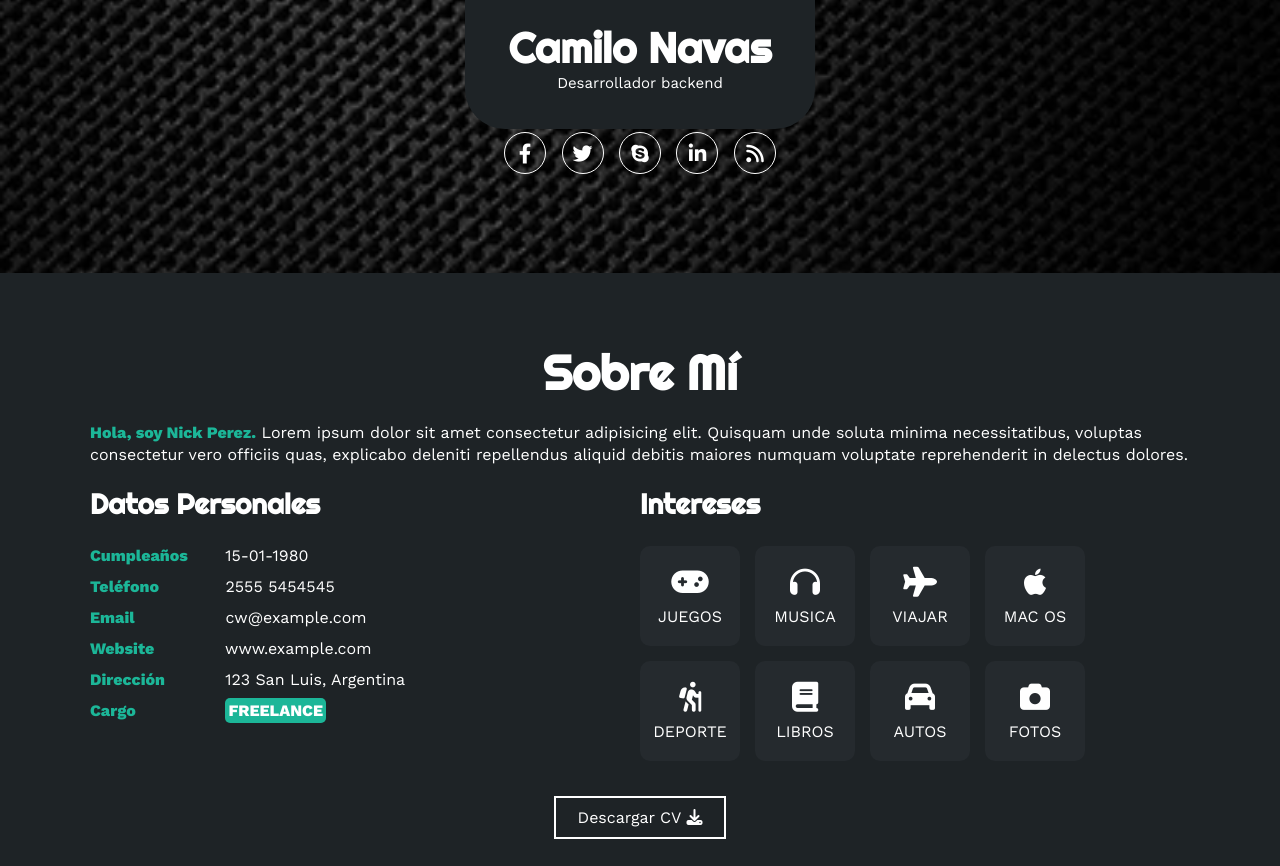
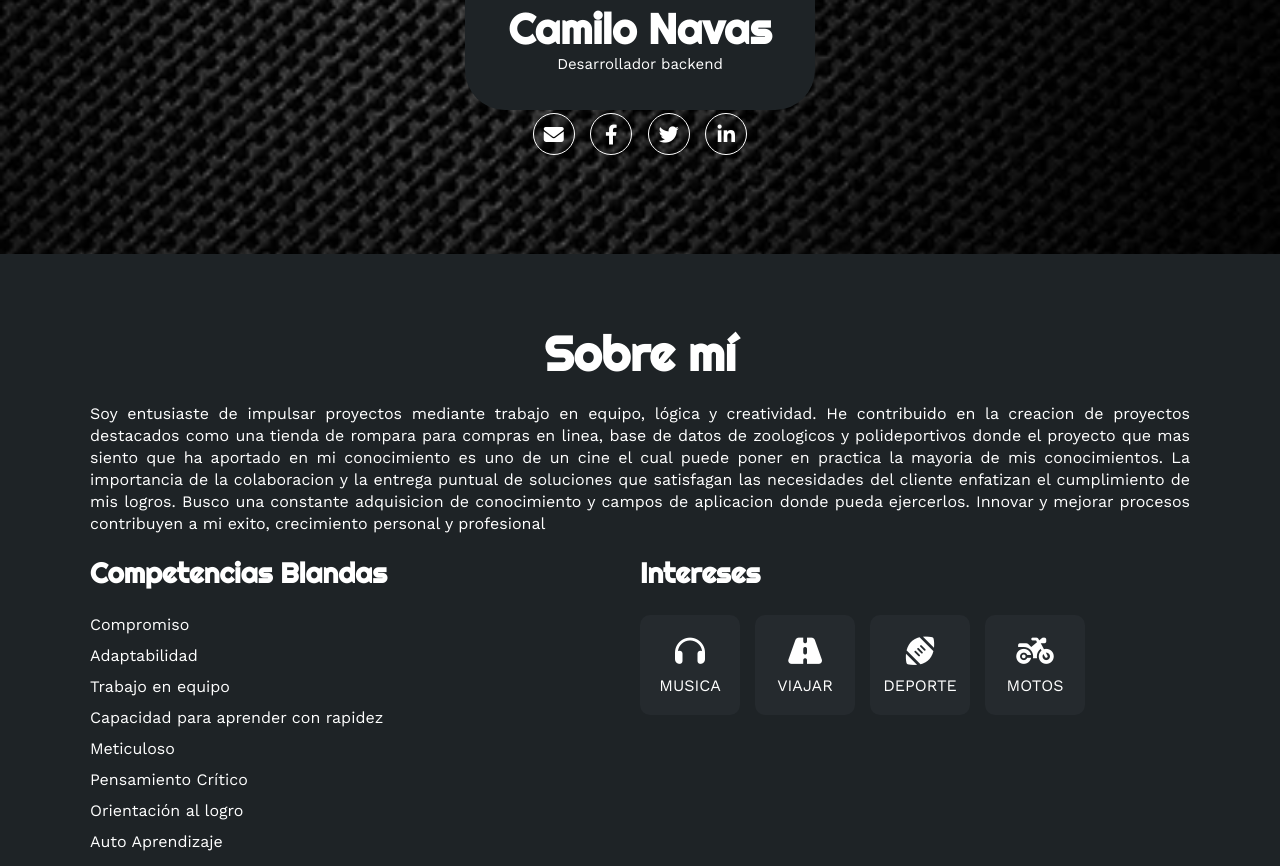
Before and after one commit to Raxont/Portafolio_Camilo_Navas, a plain HTML site: page index.html in a window 1280 px wide. Shown: the part 546-1412 px from the top of the page. Drawn offline with nearby package versions, Linux system fonts and the light colour scheme.

Commit message:
style: :lipstick: Improving the styles

```diff
--- a/index.html
+++ b/index.html
@@ -1,4 +1,4 @@
-<!DOCTYPE html>Wendy Vanesa Vera Arrieta. Laia Vianey Carrillo Estupiñan
+<!DOCTYPE html>
 <html lang="es">
 <head>
     <meta charset="UTF-8">
@@ -40,11 +40,10 @@
             <h1>Camilo Navas</h1>
             <h2>Desarrollador backend</h2>
             <div class="redes">
+                <a href="#"><i class="fa-solid fa-envelope"></i></a>
                 <a href="#"><i class="fa-brands fa-facebook-f"></i></a>
                 <a href="#"><i class="fa-brands fa-twitter"></i></a>
-                <a href="#"><i class="fa-brands fa-skype"></i></a>
                 <a href="#"><i class="fa-brands fa-linkedin-in"></i></a>
-                <a href="#"><i class="fa-solid fa-rss"></i></a>
             </div>
         </div>
     </section>
@@ -52,37 +51,37 @@
     <!-- SECCION SOBRE MI -->
     <section id="sobremi" class="sobremi">
         <div class="contenido-seccion">
-            <h2>Sobre Mí</h2>
-            <p><span>Hola, soy Nick Perez.</span> Lorem ipsum dolor sit amet consectetur adipisicing elit. Quisquam unde soluta minima necessitatibus, voluptas consectetur vero officiis quas, explicabo deleniti repellendus aliquid debitis maiores numquam voluptate reprehenderit in delectus dolores.</p>
+            <h2>Sobre mí</h2>
+            <p>Soy entusiaste de impulsar proyectos mediante trabajo en equipo, lógica y creatividad. He contribuido en la creacion de proyectos destacados como una tienda de rompara para compras en linea, base de datos de zoologicos y polideportivos donde el proyecto que mas siento que ha aportado en mi conocimiento es uno de un cine el cual puede poner en practica la mayoria de mis conocimientos. La importancia de la colaboracion y la entrega puntual de soluciones que satisfagan las necesidades del cliente enfatizan el cumplimiento de mis logros. Busco una constante adquisicion de conocimiento y campos de aplicacion donde pueda ejercerlos. Innovar y mejorar procesos contribuyen a mi exito, crecimiento personal y profesional </p>
 
             <div class="fila">
-                <!-- datos personales -->
+                <!-- Competencias -->
                 <div class="col">
-                    <h3>Datos Personales</h3>
+                    <h3>Competencias Blandas</h3>
                     <ul>
                         <li>
-                            <strong>Cumpleaños</strong>
-                            15-01-1980
+                            Compromiso
                         </li>
                         <li>
-                            <strong>Teléfono</strong>
-                            2555 5454545
+                            Adaptabilidad
                         </li>
                         <li>
-                            <strong>Email</strong>
-                            cw@example.com
+                            Trabajo en equipo
                         </li>
                         <li>
-                            <strong>Website</strong>
-                            www.example.com
+                            Capacidad para aprender con rapidez
                         </li>
                         <li>
-                            <strong>Dirección</strong>
-                            123 San Luis, Argentina
+                            Meticuloso
                         </li>
                         <li>
-                            <strong>Cargo</strong>
-                            <span>FREELANCE</span>
+                            Pensamiento Crítico
+                        </li>
+                        <li>
+                            Orientación al logro
+                        </li>
+                        <li>
+                            Auto Aprendizaje
                         </li>
                     </ul>
                 </div>
@@ -92,37 +91,22 @@
                     <h3>Intereses</h3>
                     <div class="contenedor-intereses">
                         <div class="interes">
-                            <i class="fa-solid fa-gamepad"></i>
-                            <span>JUEGOS</span>
-                        </div>
-                        <div class="interes">
                             <i class="fa-solid fa-headphones"></i>
                             <span>MUSICA</span>
                         </div>
                         <div class="interes">
-                            <i class="fa-solid fa-plane"></i>
+                            <i class="fa-solid fa-road"></i>
                             <span>VIAJAR</span>
                         </div>
                         <div class="interes">
-                            <i class="fa-brands fa-apple"></i>
-                            <span>MAC OS</span>
-                        </div>
-                        <div class="interes">
-                            <i class="fa-solid fa-person-hiking"></i>
+                            <i class="fa-solid fa-football"></i>
                             <span>DEPORTE</span>
                         </div>
                         <div class="interes">
-                            <i class="fa-solid fa-book"></i>
-                            <span>LIBROS</span>
+                            <i class="fa-solid fa-motorcycle"></i>
+                            <span>MOTOS</span>
                         </div>
-                        <div class="interes">
-                            <i class="fa-solid fa-car"></i>
-                            <span>AUTOS</span>
-                        </div>
-                        <div class="interes">
-                            <i class="fa-solid fa-camera"></i>
-                            <span>FOTOS</span>
-                        </div>
+
 
                     </div>
                 </div>
--- a/style.css
+++ b/style.css
@@ -24,14 +24,13 @@ html{
     display: flex;
     justify-content: space-between;
     align-items: center;
-    padding: 15px 20px;
+    padding: 0 20px;
 }
 .contenedor-header header .logo a{
     font-size: 5px;
 }
 .contenedor-header header .logo a img{
-    height: 25%;
-    width: 40%;
+    width: 20vw;
 }
 
 .contenedor-header header ul{
@@ -43,11 +42,13 @@ html{
     color: #fff;
     margin: 0 15px;
     padding: 3px;
-    transition: .5s;
+    transition: color 1s ease, transform 0.5s ease;
     text-decoration: none;
 }
 .contenedor-header header nav ul li a:hover{
-    color: #1CB698;
+    color: red;
+    transform: scale(5);
+
 }
 .nav-responsive{
     background-color: white;
@@ -107,7 +108,7 @@ html{
     transition: .3s;
 }
 .inicio .contenido-banner .redes a:hover{
-    background-color: #1CB698;
+    background-color: red;
 }
 .sobremi{
     background-color: #1e2326;
@@ -129,11 +130,9 @@ html{
     font: 18px;
     line-height: 22px;
     margin-bottom: 20px;
+    text-align: justify;
 }
-.sobremi .contenido-seccion p span{
-    color: #1CB698;
-    font-weight: bold;
-}
+
 .sobremi .fila{
     display: flex;
 }
@@ -179,7 +178,7 @@ html{
     justify-content: center;
     transition: .3s;
 }.sobremi .fila .col .contenedor-intereses .interes:hover{
-    background-color: #1CB698;
+    background-color: red;
 }
 .sobremi .fila .col .contenedor-intereses .interes i{
     font-size: 30px;
@@ -204,7 +203,7 @@ html{
     left: 0;
     width: 0;
     height: 100%;
-    background-color: #1CB698;
+    background-color: red;
     z-index: -1;
     transition: 1s;
 }
```
